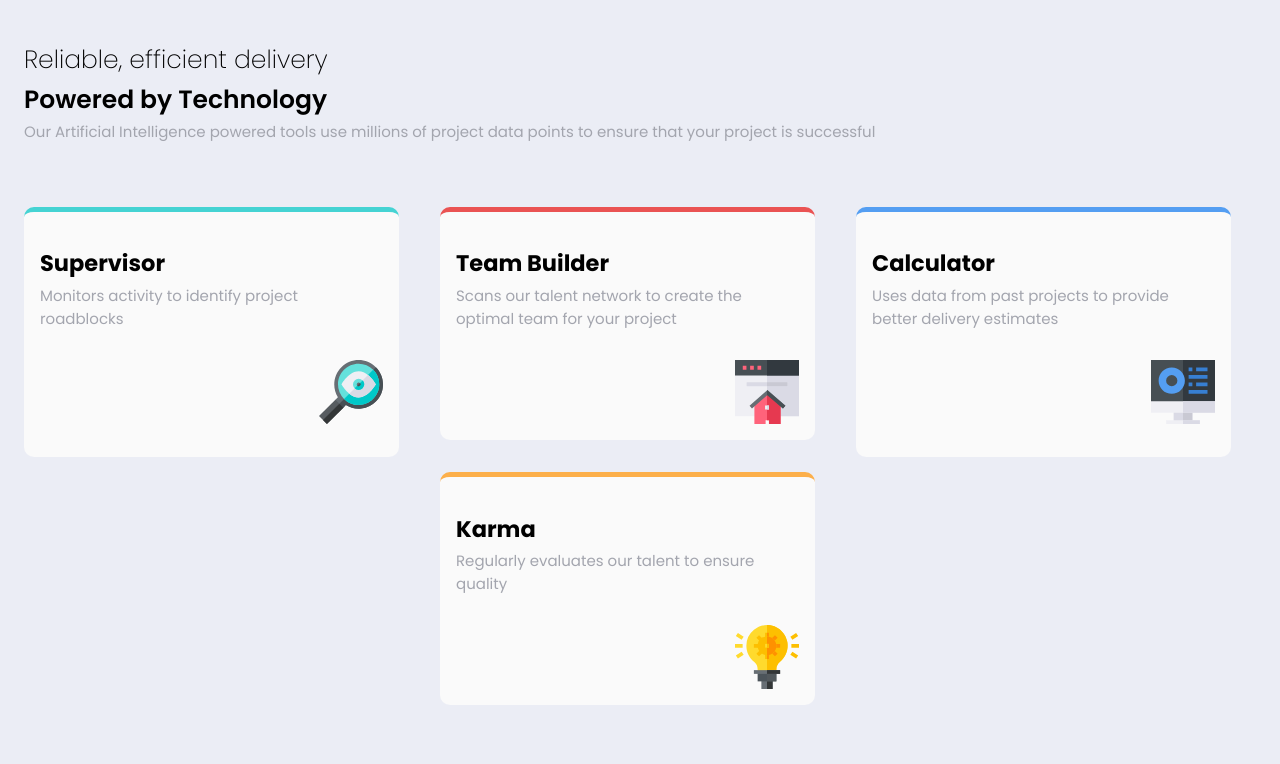
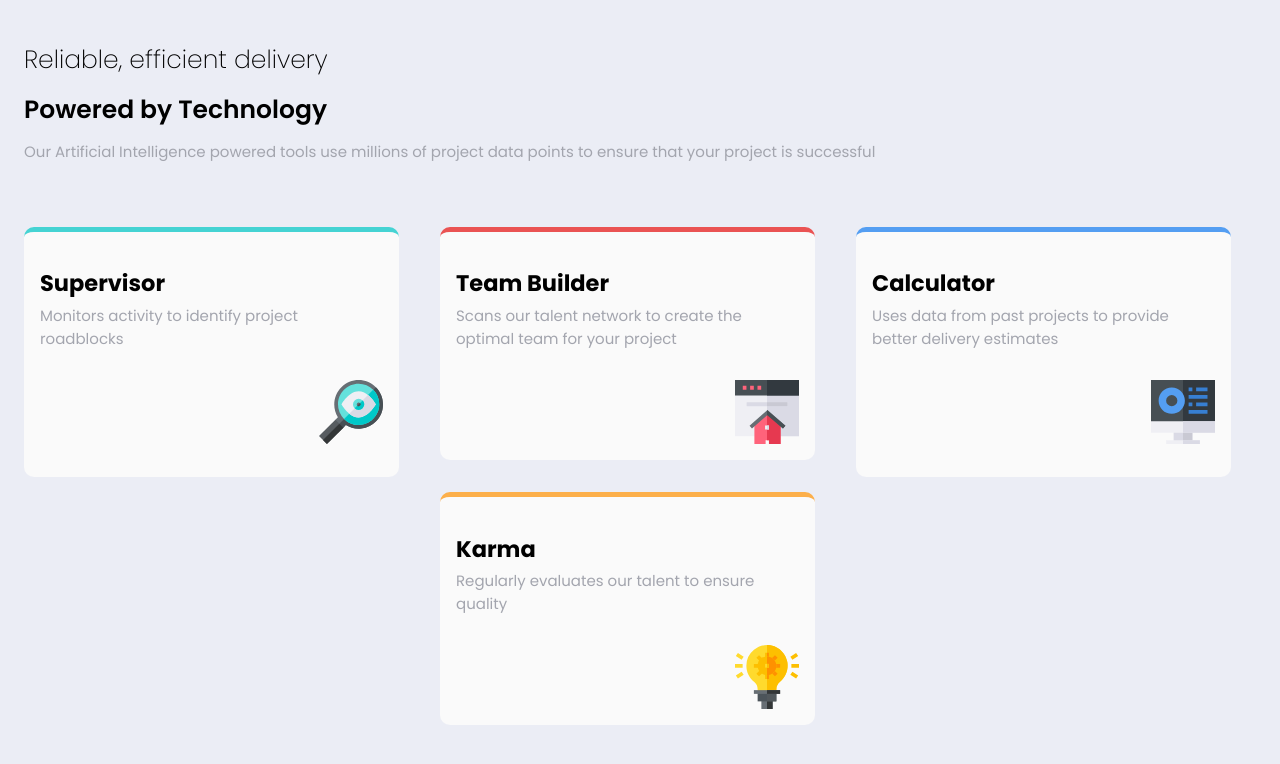
Before and after one commit to Jimztech/four-card, a plain HTML site: page index.html in a window 1280 px wide. Drawn offline with Linux system fonts and the light colour scheme.

Commit message:
new-commits

```diff
--- a/styles.css
+++ b/styles.css
@@ -3,6 +3,7 @@
 *, *::before, *::after {
     box-sizing: border-box;
 }
+
 
 img, picture, video, canvas, svg {
     display: block;
@@ -14,9 +15,8 @@ body {
     margin: 0 auto;
     background: hsl(228, 33%, 94%);
     font-family: "Poppins", sans-serif;
-    font-size: 15px;
+    font-size: 0.9375rem;
 }
-
 
 h1 {
     font-size: 25px;
@@ -31,7 +31,7 @@ p {
 }
 
 .heading {
-    line-height: 0.3;
+    line-height: 1.1;
     font-weight: 600;
 }
 
```
